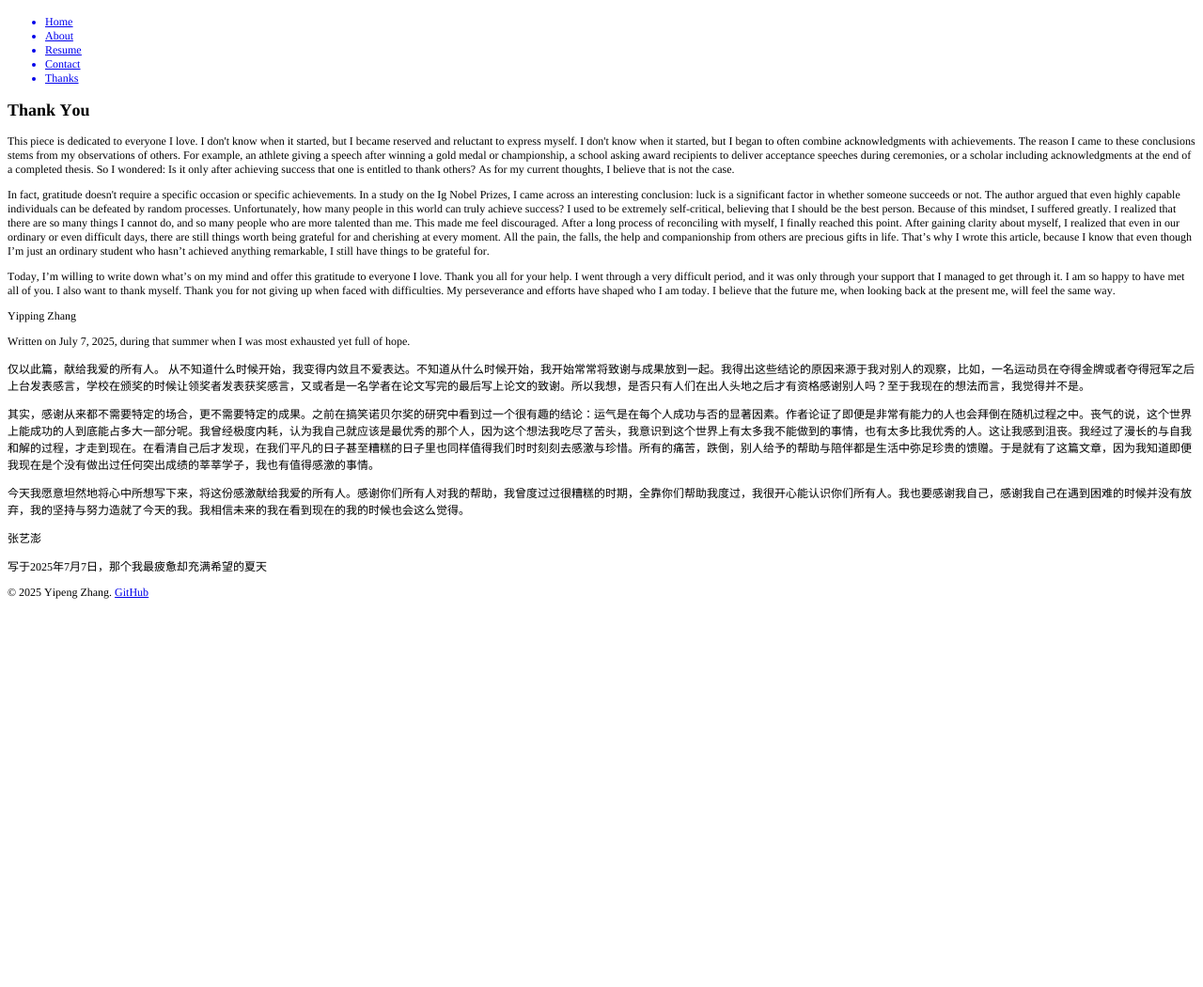
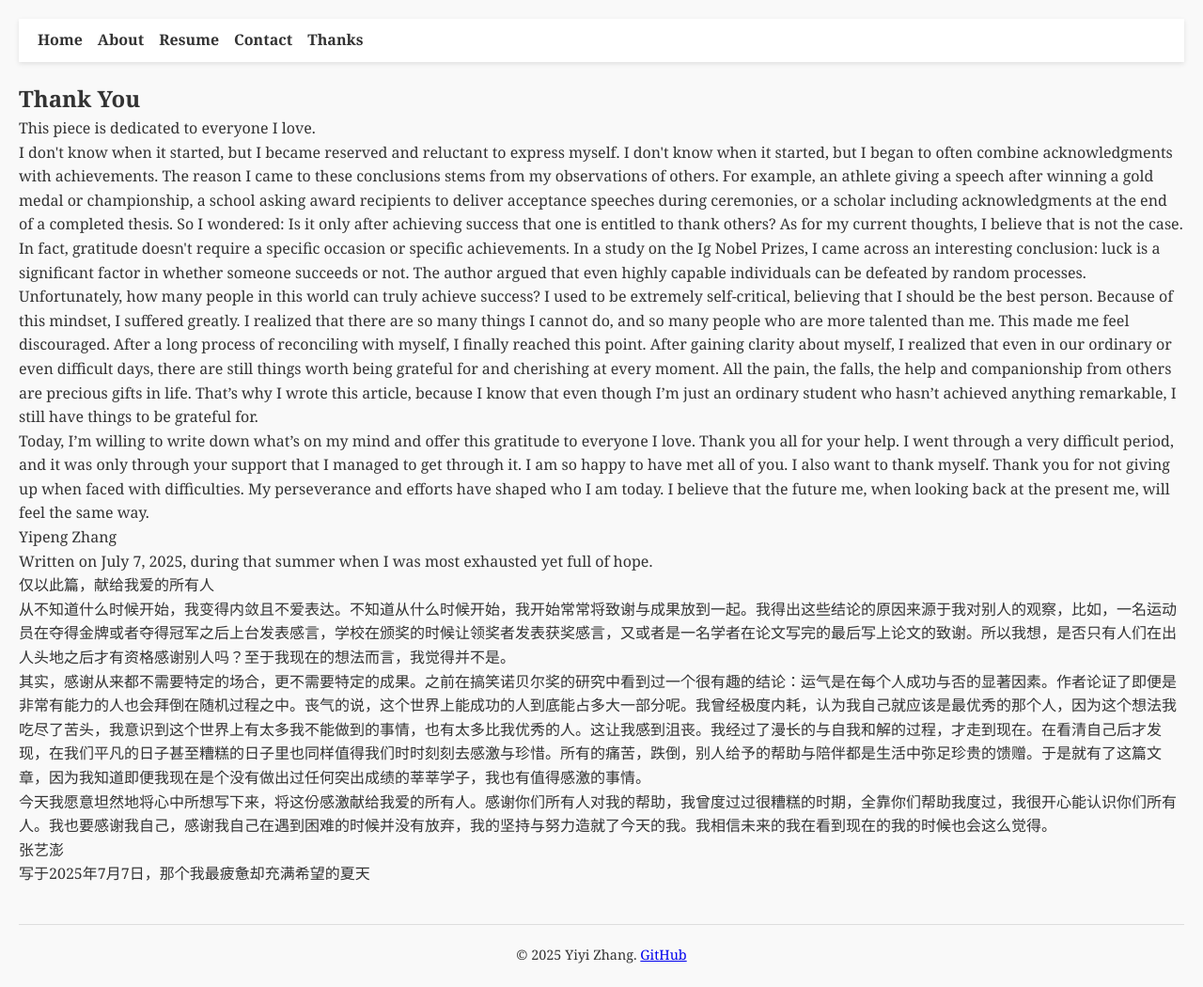
Before and after one commit to MichaelZhang17/Yipenp_Zhang_Personal_Website, a plain HTML site: page thanks.html in a window 1280 px wide. Shown: the whole page at 94% size. Before the commit the page ends 800 px from the top, so only its background shows below. Drawn offline with Linux system fonts and the light colour scheme.

Commit message:
adjust resume.html and thanks.html

```diff
--- a/thanks.html
+++ b/thanks.html
@@ -1,42 +1,68 @@
-<!DOCTYPE html PUBLIC "-//W3C//DTD HTML 4.01//EN" "http://www.w3.org/TR/html4/strict.dtd">
-<html>
+<!DOCTYPE html>
+<html lang="en">
 <head>
-  <meta http-equiv="Content-Type" content="text/html; charset=utf-8">
-  <meta http-equiv="Content-Style-Type" content="text/css">
-  <title></title>
-  <meta name="Generator" content="Cocoa HTML Writer">
-  <meta name="CocoaVersion" content="2487.7">
-  <style type="text/css">
-    p.p3 {margin: 0.0px 0.0px 12.0px 0.0px; font: 12.0px Times; -webkit-text-stroke: #000000}
-    p.p4 {margin: 0.0px 0.0px 12.0px 0.0px; font: 12.0px 'Songti SC'; -webkit-text-stroke: #000000}
-    li.li1 {margin: 0.0px 0.0px 0.0px 0.0px; font: 12.0px Times; color: #0000e9; -webkit-text-stroke: #0000e9}
-    span.s1 {-webkit-text-stroke: 0px #000000}
-    span.s2 {text-decoration: underline ; font-kerning: none}
-    span.s3 {font-kerning: none}
-    span.s4 {font: 12.0px Times; font-kerning: none}
-    span.s5 {font: 12.0px Times; text-decoration: underline ; font-kerning: none; color: #0000e9; -webkit-text-stroke: 0px #0000e9}
-    ul.ul1 {list-style-type: disc}
-  </style>
+  <meta charset="UTF-8">
+  <title>Thank You | Yipeng Zhang’s Personal Website</title>
+  <link rel="stylesheet" href="css/style.css">
 </head>
 <body>
-<ul class="ul1">
-  <li class="li1"><span class="s1"><a href="file:///Users/michaelzyp17/Documents/lis351/lis351website/index.html"><span class="s2">Home</span></a></span></li>
-  <li class="li1"><span class="s1"><a href="file:///Users/michaelzyp17/Documents/lis351/lis351website/about.html"><span class="s2">About</span></a></span></li>
-  <li class="li1"><span class="s1"><a href="file:///Users/michaelzyp17/Documents/lis351/lis351website/resume.html"><span class="s2">Resume</span></a></span></li>
-  <li class="li1"><span class="s1"><a href="file:///Users/michaelzyp17/Documents/lis351/lis351website/contact.html"><span class="s2">Contact</span></a></span></li>
-  <li class="li1"><span class="s1"><a href="file:///Users/michaelzyp17/Documents/lis351/lis351website/thanks.html"><span class="s2">Thanks</span></a></span></li>
-</ul>
-<h1 style="margin: 0.0px 0.0px 14.9px 0.0px; font: 18.0px Times; -webkit-text-stroke: #000000"><span class="s3"><b>Thank You</b></span></h1>
-<p class="p3"><span class="s3">This piece is dedicated to everyone I love. I don't know when it started, but I became reserved and reluctant to express myself. I don't know when it started, but I began to often combine acknowledgments with achievements. The reason I came to these conclusions stems from my observations of others. For example, an athlete giving a speech after winning a gold medal or championship, a school asking award recipients to deliver acceptance speeches during ceremonies, or a scholar including acknowledgments at the end of a completed thesis. So I wondered: Is it only after achieving success that one is entitled to thank others? As for my current thoughts, I believe that is not the case.<span class="Apple-converted-space"> </span></span></p>
-<p class="p3"><span class="s3">In fact, gratitude doesn't require a specific occasion or specific achievements. In a study on the Ig Nobel Prizes, I came across an interesting conclusion: luck is a significant factor in whether someone succeeds or not. The author argued that even highly capable individuals can be defeated by random processes. Unfortunately, how many people in this world can truly achieve success? I used to be extremely self-critical, believing that I should be the best person. Because of this mindset, I suffered greatly. I realized that there are so many things I cannot do, and so many people who are more talented than me. This made me feel discouraged. After a long process of reconciling with myself, I finally reached this point. After gaining clarity about myself, I realized that even in our ordinary or even difficult days, there are still things worth being grateful for and cherishing at every moment. All the pain, the falls, the help and companionship from others are precious gifts in life. That’s why I wrote this article, because I know that even though I’m just an ordinary student who hasn’t achieved anything remarkable, I still have things to be grateful for.<span class="Apple-converted-space"> </span></span></p>
-<p class="p3"><span class="s3">Today, I’m willing to write down what’s on my mind and offer this gratitude to everyone I love. Thank you all for your help. I went through a very difficult period, and it was only through your support that I managed to get through it. I am so happy to have met all of you. I also want to thank myself. Thank you for not giving up when faced with difficulties. My perseverance and efforts have shaped who I am today. I believe that the future me, when looking back at the present me, will feel the same way.<span class="Apple-converted-space"> </span></span></p>
-<p class="p3"><span class="s3">Yipping Zhang</span></p>
-<p class="p3"><span class="s3">Written on July 7, 2025, during that summer when I was most exhausted yet full of hope.<span class="Apple-converted-space"> </span></span></p>
-<p class="p4"><span class="s3">仅以此篇，献给我爱的所有人。</span><span class="s4"> </span><span class="s3">从不知道什么时候开始，我变得内敛且不爱表达。不知道从什么时候开始，我开始常常将致谢与成果放到一起。我得出这些结论的原因来源于我对别人的观察，比如，一名运动员在夺得金牌或者夺得冠军之后上台发表感言，学校在颁奖的时候让领奖者发表获奖感言，又或者是一名学者在论文写完的最后写上论文的致谢。所以我想，是否只有人们在出人头地之后才有资格感谢别人吗？至于我现在的想法而言，我觉得并不是。</span><span class="s4"><span class="Apple-converted-space"> </span></span></p>
-<p class="p4"><span class="s3">其实，感谢从来都不需要特定的场合，更不需要特定的成果。之前在搞笑诺贝尔奖的研究中看到过一个很有趣的结论：运气是在每个人成功与否的显著因素。作者论证了即便是非常有能力的人也会拜倒在随机过程之中。丧气的说，这个世界上能成功的人到底能占多大一部分呢。我曾经极度内耗，认为我自己就应该是最优秀的那个人，因为这个想法我吃尽了苦头，我意识到这个世界上有太多我不能做到的事情，也有太多比我优秀的人。这让我感到沮丧。我经过了漫长的与自我和解的过程，才走到现在。在看清自己后才发现，在我们平凡的日子甚至糟糕的日子里也同样值得我们时时刻刻去感激与珍惜。所有的痛苦，跌倒，别人给予的帮助与陪伴都是生活中弥足珍贵的馈赠。于是就有了这篇文章，因为我知道即便我现在是个没有做出过任何突出成绩的莘莘学子，我也有值得感激的事情。</span><span class="s4"><span class="Apple-converted-space"> </span></span></p>
-<p class="p4"><span class="s3">今天我愿意坦然地将心中所想写下来，将这份感激献给我爱的所有人。感谢你们所有人对我的帮助，我曾度过过很糟糕的时期，全靠你们帮助我度过，我很开心能认识你们所有人。我也要感谢我自己，感谢我自己在遇到困难的时候并没有放弃，我的坚持与努力造就了今天的我。我相信未来的我在看到现在的我的时候也会这么觉得。</span><span class="s4"><span class="Apple-converted-space"> </span></span></p>
-<p class="p4"><span class="s3">张艺澎</span><span class="s4"><span class="Apple-converted-space"> </span></span></p>
-<p class="p4"><span class="s3">写于</span><span class="s4">2025</span><span class="s3">年</span><span class="s4">7</span><span class="s3">月</span><span class="s4">7</span><span class="s3">日，那个我最疲惫却充满希望的夏天</span></p>
-<p class="p3"><span class="s3">© 2025 Yipeng Zhang. <a href="https://github.com/YOUR_USERNAME"><span class="s5">GitHub</span></a></span></p>
+
+  <!-- Navigation -->
+  <nav>
+    <ul>
+      <li><a href="index.html">Home</a></li>
+      <li><a href="about.html">About</a></li>
+      <li><a href="resume.html">Resume</a></li>
+      <li><a href="contact.html">Contact</a></li>
+      <li><a href="thanks.html">Thanks</a></li>
+    </ul>
+  </nav>
+
+  <!-- Acknowledgments Section -->
+  <section id="thank-you">
+    <h1>Thank You</h1>
+    <p>
+	This piece is dedicated to everyone I love.
+    </p>
+    <p>
+      I don't know when it started, but I became reserved and reluctant to express myself. I don't know when it started, but I began to often combine acknowledgments with achievements. The reason I came to these conclusions stems from my observations of others. For example, an athlete giving a speech after winning a gold medal or championship, a school asking award recipients to deliver acceptance speeches during ceremonies, or a scholar including acknowledgments at the end of a completed thesis. So I wondered: Is it only after achieving success that one is entitled to thank others? As for my current thoughts, I believe that is not the case.
+    </p>
+    <p>
+      In fact, gratitude doesn't require a specific occasion or specific achievements. In a study on the Ig Nobel Prizes, I came across an interesting conclusion: luck is a significant factor in whether someone succeeds or not. The author argued that even highly capable individuals can be defeated by random processes. Unfortunately, how many people in this world can truly achieve success? I used to be extremely self-critical, believing that I should be the best person. Because of this mindset, I suffered greatly. I realized that there are so many things I cannot do, and so many people who are more talented than me. This made me feel discouraged. After a long process of reconciling with myself, I finally reached this point. After gaining clarity about myself, I realized that even in our ordinary or even difficult days, there are still things worth being grateful for and cherishing at every moment. All the pain, the falls, the help and companionship from others are precious gifts in life. That’s why I wrote this article, because I know that even though I’m just an ordinary student who hasn’t achieved anything remarkable, I still have things to be grateful for.
+    </p>
+    <p>
+      Today, I’m willing to write down what’s on my mind and offer this gratitude to everyone I love. Thank you all for your help. I went through a very difficult period, and it was only through your support that I managed to get through it. I am so happy to have met all of you. I also want to thank myself. Thank you for not giving up when faced with difficulties. My perseverance and efforts have shaped who I am today. I believe that the future me, when looking back at the present me, will feel the same way.
+    </p>
+    <p>
+	Yipeng Zhang
+    </p>
+    <p>
+	Written on July 7, 2025, during that summer when I was most exhausted yet full of hope.
+    </p>
+    <p>
+      仅以此篇，献给我爱的所有人
+    </p>
+    <p>
+      从不知道什么时候开始，我变得内敛且不爱表达。不知道从什么时候开始，我开始常常将致谢与成果放到一起。我得出这些结论的原因来源于我对别人的观察，比如，一名运动员在夺得金牌或者夺得冠军之后上台发表感言，学校在颁奖的时候让领奖者发表获奖感言，又或者是一名学者在论文写完的最后写上论文的致谢。所以我想，是否只有人们在出人头地之后才有资格感谢别人吗？至于我现在的想法而言，我觉得并不是。
+    </p>
+    <p>
+      其实，感谢从来都不需要特定的场合，更不需要特定的成果。之前在搞笑诺贝尔奖的研究中看到过一个很有趣的结论：运气是在每个人成功与否的显著因素。作者论证了即便是非常有能力的人也会拜倒在随机过程之中。丧气的说，这个世界上能成功的人到底能占多大一部分呢。我曾经极度内耗，认为我自己就应该是最优秀的那个人，因为这个想法我吃尽了苦头，我意识到这个世界上有太多我不能做到的事情，也有太多比我优秀的人。这让我感到沮丧。我经过了漫长的与自我和解的过程，才走到现在。在看清自己后才发现，在我们平凡的日子甚至糟糕的日子里也同样值得我们时时刻刻去感激与珍惜。所有的痛苦，跌倒，别人给予的帮助与陪伴都是生活中弥足珍贵的馈赠。于是就有了这篇文章，因为我知道即便我现在是个没有做出过任何突出成绩的莘莘学子，我也有值得感激的事情。
+    </p>
+    <p>
+      今天我愿意坦然地将心中所想写下来，将这份感激献给我爱的所有人。感谢你们所有人对我的帮助，我曾度过过很糟糕的时期，全靠你们帮助我度过，我很开心能认识你们所有人。我也要感谢我自己，感谢我自己在遇到困难的时候并没有放弃，我的坚持与努力造就了今天的我。我相信未来的我在看到现在的我的时候也会这么觉得。
+    </p>
+    <p>
+      张艺澎
+    </p>
+    <p>
+      写于2025年7月7日，那个我最疲惫却充满希望的夏天
+    </p>
+  </section>
+
+  <!-- Footer -->
+  <footer>
+    <p>© 2025 Yiyi Zhang. <a href="https://github.com/YOUR_USERNAME" target="_blank">GitHub</a></p>
+  </footer>
+
 </body>
 </html>
```
Also changed, not shown: resume.html (+2 -2 lines), 1 other file.
